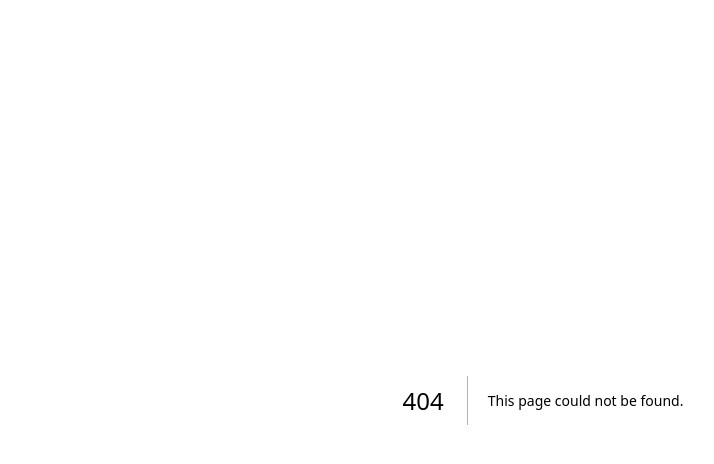
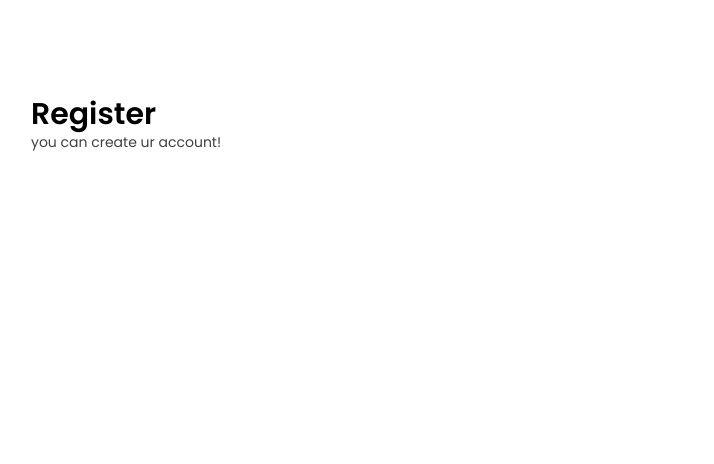
Before and after one commit to achmadfauzanhusain/zkp-address-frontend, a Next.js app: page /register in a window 1280 px wide. Before the commit this address had no page. Shown: the top 464 px of the page, without its empty margins (97-811 px from the left). Built offline with nearby package versions, Linux system fonts and the light colour scheme.

Commit message:
install dependencies for appkit

```diff
--- a/package.json
+++ b/package.json
@@ -8,8 +8,11 @@
     "start": "next start"
   },
   "dependencies": {
+    "@reown/appkit": "^1.8.19",
+    "@reown/appkit-adapter-ethers": "^1.8.19",
     "axios": "^1.15.2",
     "circomlibjs": "^0.1.7",
+    "ethers": "^6.16.0",
     "js-cookie": "^3.0.5",
     "next": "16.2.4",
     "react": "19.2.4",
--- /dev/null
+++ b/pages/register.js
@@ -0,0 +1,18 @@
+import { useState, useEffect } from "react";
+
+const Register = () => {
+    return (
+        <div className="mt-24 px-32">
+            <div className="mt-24">
+                <h1 className="text-3xl font-semibold">Register</h1>
+                <p className="text-sm opacity-75">you can create ur account!</p>
+
+                <div>
+
+                </div>
+            </div>
+        </div>
+    )
+}
+
+export default Register;
```
Also changed, not shown: 1 other file (tests, documents, lock files or other folders).
